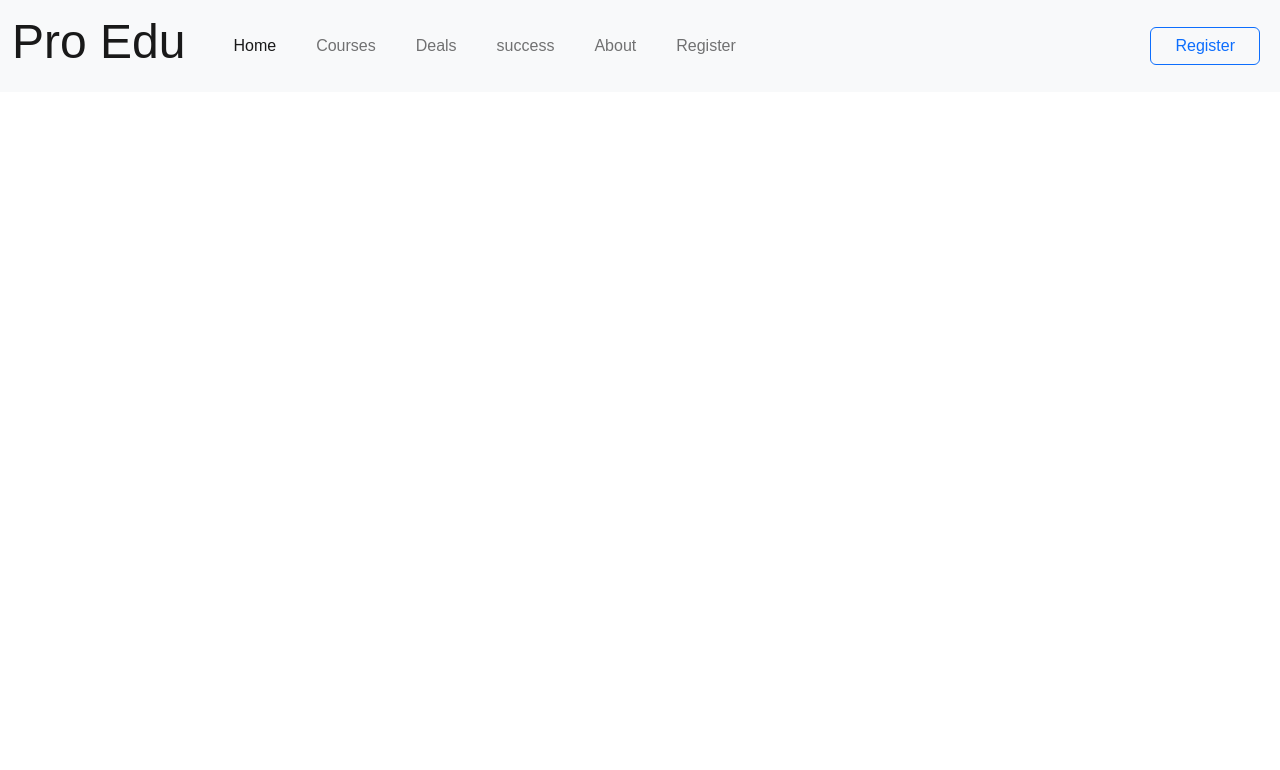
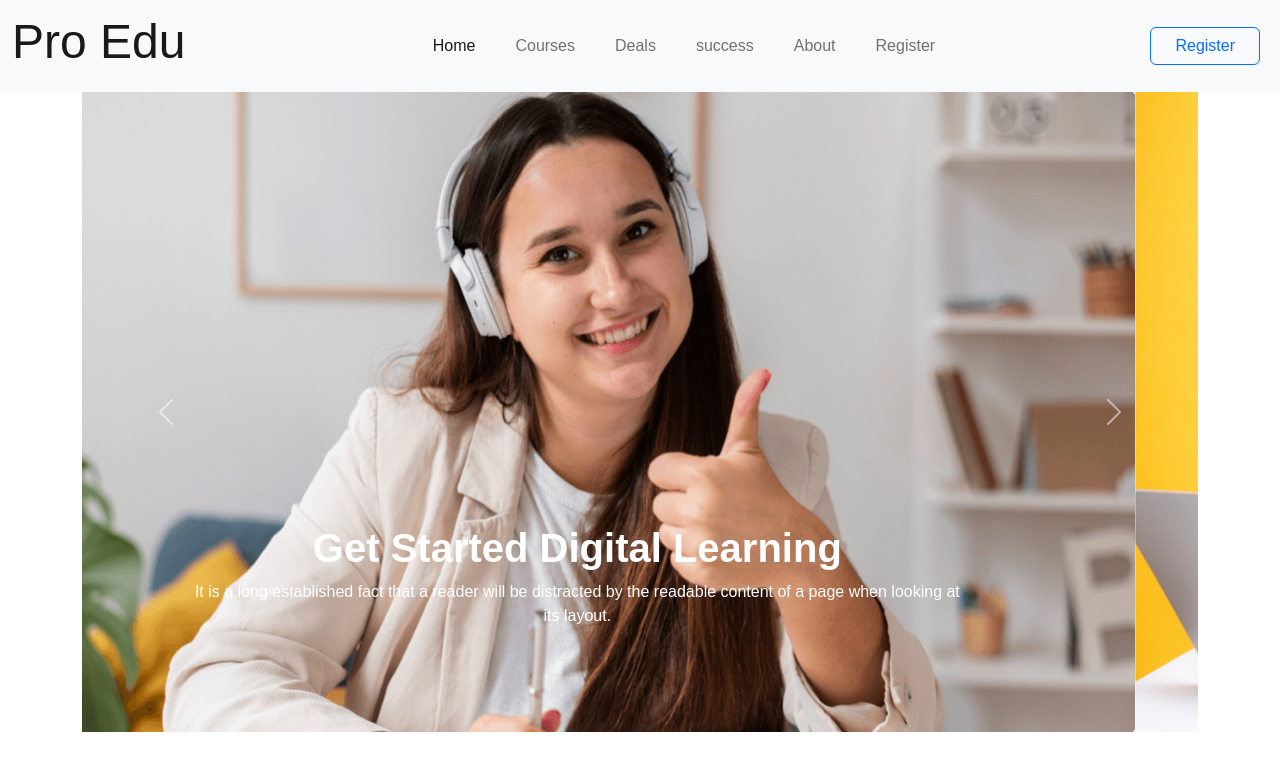
Before and after one commit to songramshrabonm1/Edu, a plain HTML site: page index.html in a window 1280 px wide. Drawn offline with nearby package versions, Linux system fonts and the light colour scheme.

Commit message:
carousel-part-added

```diff
--- a/index.html
+++ b/index.html
@@ -35,6 +35,7 @@
 <body>
             <!-- ........Header file start............ -->
     <header>
+        <section>
         <nav class="navbar navbar-expand-lg bg-light">
             <div class="container-fluid">
               <a class="navbar-brand" href="#"><h2 class=" display-5">Pro Edu</h2></a>
@@ -47,9 +48,9 @@
                 <button class="btn btn-outline-primary px-4   " type="button">Register</button>
               </div>
 
-              <div class="collapse navbar-collapse justify-content-evenly" id="navbarNav">
+              <div class="collapse navbar-collapse" id="navbarNav">
 
-                <ul class="navbar-nav ">
+                <ul class="navbar-nav ms-auto">
                   <li class="nav-item">
                     <a class="nav-link active ms-4" aria-current="page" href="#">Home</a>
                   </li>
@@ -73,16 +74,49 @@
                 </ul>
 
                 <div class="px-2 btnnn ms-auto">
-                    <button class="btn btn-outline-primary px-4   " type="button">Register</button>
+                    <button class="btn btn-outline-primary px-4" type="button">Register</button>
                   </div>
               </div>
+            </div>
+          </nav>
+        </section>
 
-
-            </div>
-
-          </nav>
+        <section class=" container">
+            <div id="carouselExampleControls" class="carousel slide" data-bs-ride="carousel">
+                <div class="carousel-inner">
+                    <div class="carousel-item active">
+                      <img src="./images/cover/cover-1.png" class="d-block w-100 car-quality" alt="...">
+                      <div class="carousel-caption d-none d-md-block mb-5">
+                        <h1 class="fw-bold ">Get Started Digital Learning</h1>
+                        <p>It is a long established fact that a reader will be distracted by the readable content of a page when looking at its layout.</p>
+                      </div>
+                    </div>
+                    <div class="carousel-item">
+                      <img src="./images/cover/cover-2.jpg" class="d-block w-100 car-quality" alt="...">
+                      <div class="carousel-caption d-none d-md-block mb-5">
+                        <h1 class="fw-bold">Get updated your communication</h1>
+                        <p>It is a long established fact that a reader will be distracted by the readable content of a page when looking at its layout.</p>
+                      </div>
+                    </div>
+                    <div class="carousel-item">
+                      <img src="./images/cover/cover-3.jpg" class="d-block w-100 car-quality" alt="...">
+                      <div class="carousel-caption d-none d-md-block mb-5">
+                        <h1 class="fw-bold">Get started Web-development course</h1>
+                        <p>It is a long established fact that a reader will be distracted by the readable content of a page when looking at its layout.</p>
+                      </div>
+                    </div>
+                  </div>
+                <button class="carousel-control-prev" type="button" data-bs-target="#carouselExampleControls" data-bs-slide="prev">
+                  <span class="carousel-control-prev-icon" aria-hidden="true"></span>
+                  <span class="visually-hidden">Previous</span>
+                </button>
+                <button class="carousel-control-next" type="button" data-bs-target="#carouselExampleControls" data-bs-slide="next">
+                  <span class="carousel-control-next-icon" aria-hidden="true"></span>
+                  <span class="visually-hidden">Next</span>
+                </button>
+              </div>
+        </section>
     </header>
-
             <!-- .........Header file end............. -->
 
 
--- a/style.css
+++ b/style.css
@@ -12,7 +12,20 @@ body{
 }
 /* *************Font style added****************** */
 
-            /* ***********Navbar button media-query************** */
+
+
+
+            /* ***********carsoul image resize*************** */
+
+.car-quality{
+    height: 80vh;
+
+}
+            /* ***********carsoul image resize*************** */
+
+
+
+            /* *********Navbar button media-query Added*********** */
 @media screen and (max-width:546px) {
     .btnn{
         display: none;
@@ -23,4 +36,4 @@ body{
         display: none;
     }
 }
-         /* ************Navbar button media-query************ */
+         /* ***********Navbar button media-query Added************ */
```
